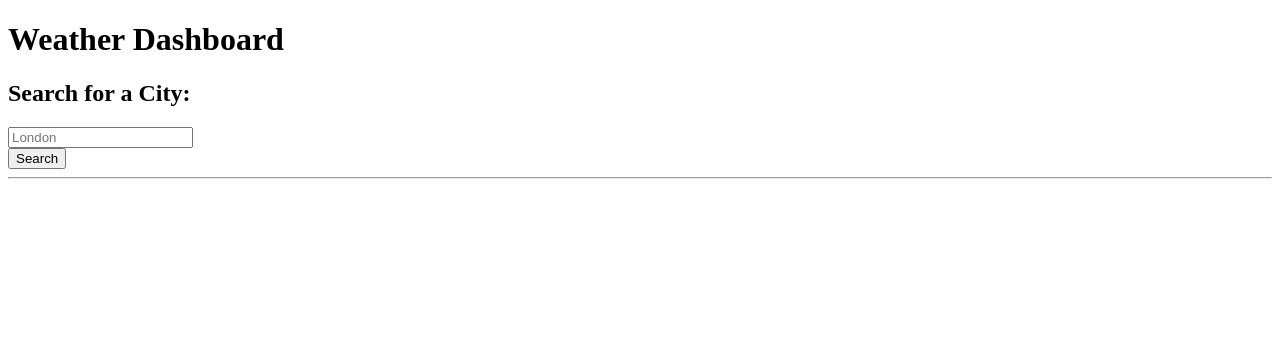
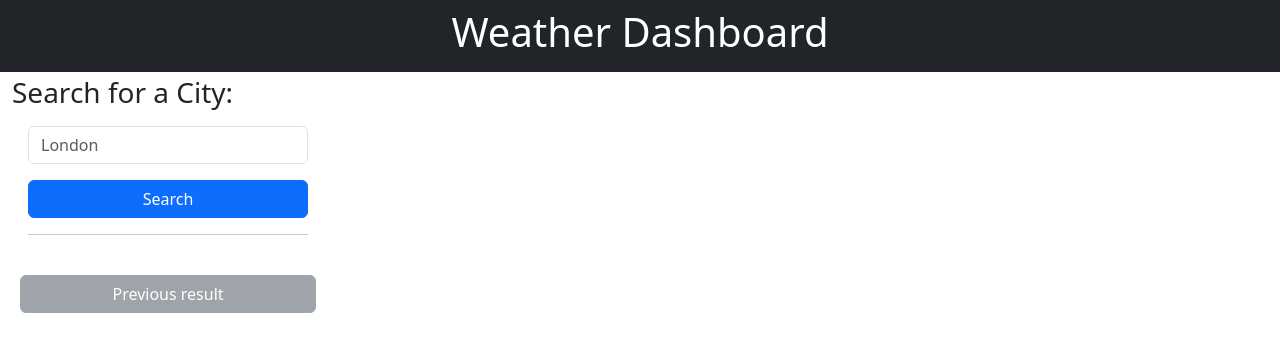
Before and after one commit to jg2002-j/weather-dashboard, a plain HTML site: page index.html in a window 1280 px wide. Drawn offline with nearby package versions, Linux system fonts and the light colour scheme; a web font is replaced by a local one.

Commit message:
rearranged file system and begun layout changes

```diff
--- /dev/null
+++ b/css/styles.css
@@ -0,0 +1,4 @@
+/*
+font-family: 'General Sans', sans-serif;
+font-family: 'Cabinet Grotesk', sans-serif;
+*/
--- a/starter/index.html
+++ b/index.html
@@ -5,7 +5,14 @@
   <meta charset="UTF-8" />
   <meta name="viewport" content="width=device-width, initial-scale=1.0" />
   <meta http-equiv="X-UA-Compatible" content="ie=edge" />
-  <link rel="stylesheet" href="styles/reset.css" />
+  <!-- Favicon -->
+  <link rel="icon" type="image/x-icon" href="/assets/cloud-sun.svg">
+  <!-- Bootstrap CDN -->
+  <link href="https://cdn.jsdelivr.net/npm/bootstrap@5.3.2/dist/css/bootstrap.min.css" rel="stylesheet" integrity="sha384-T3c6CoIi6uLrA9TneNEoa7RxnatzjcDSCmG1MXxSR1GAsXEV/Dwwykc2MPK8M2HN" crossorigin="anonymous">
+  <!-- Fonts -->
+  <link href="https://api.fontshare.com/v2/css?f[]=general-sans@400,700&f[]=cabinet-grotesk@400&display=swap" rel="stylesheet">
+  <!-- Custom CSS -->
+  <link rel="stylesheet" href="/css/styles.css" />
   <title>Weather Dashboard</title>
 </head>
 
@@ -23,19 +30,21 @@
         </h2>
         <form id="search-form" class="form">
           <div class="form-inline form-group">
-            <div class="input-group">
-              <input class="form-input weather-search" type="text" id="search-input" placeholder="London"
-                aria-labelledby="form-heading" aria-controls="today forecast" />
-              <div class="input-group-append">
-                <button type="submit" class="btn search-button" id="search-button" aria-label="submit search">
+            <div class="input-group w-100 m-2">
+              <input class="form-input weather-search w-100 m-2 rounded form-control" type="text" id="search-input" placeholder="London"
+                aria-labelledby="form-heading" aria-controls="today forecast"/>
+              <div class="input-group-append w-100 m-2">
+                <button type="submit" class="btn btn-primary search-button w-100" id="search-button" aria-label="submit search">
                   Search
                 </button>
-                <hr class="hr weather-hr" />
+                <hr class="hr weather-hr w-100" />
               </div>
             </div>
           </div>
         </form>
-        <div class="list-group" id="history"></div>
+        <div class="list-group w-100" id="history">
+          <button class="btn btn-secondary search-button w-100 m-2" disabled>Previous result</button>
+        </div>
       </aside>
 
       <div class="col-lg-9 pb-3">
@@ -49,7 +58,8 @@
   <script src="https://cdn.jsdelivr.net/npm/dayjs@1/dayjs.min.js"></script>
   <!-- jQuery -->
   <script src="https://cdnjs.cloudflare.com/ajax/libs/jquery/3.2.1/jquery.min.js"></script>
-  <script src="script.js"></script>
+  <!-- Custom JS -->
+  <script src="./scripts/scripts.js"></script>
 </body>
 
 </html>
```
Also changed, not shown: assets/cloud-sun.svg (added), scripts/scripts.js (added).
